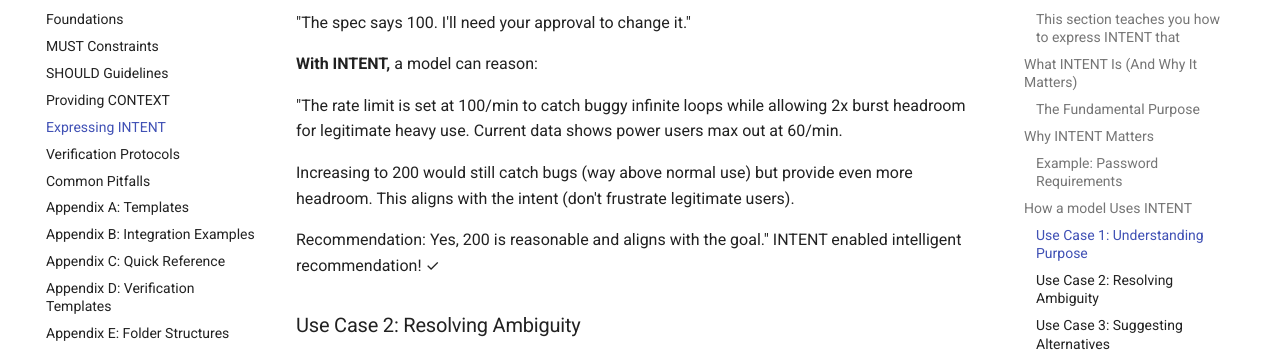
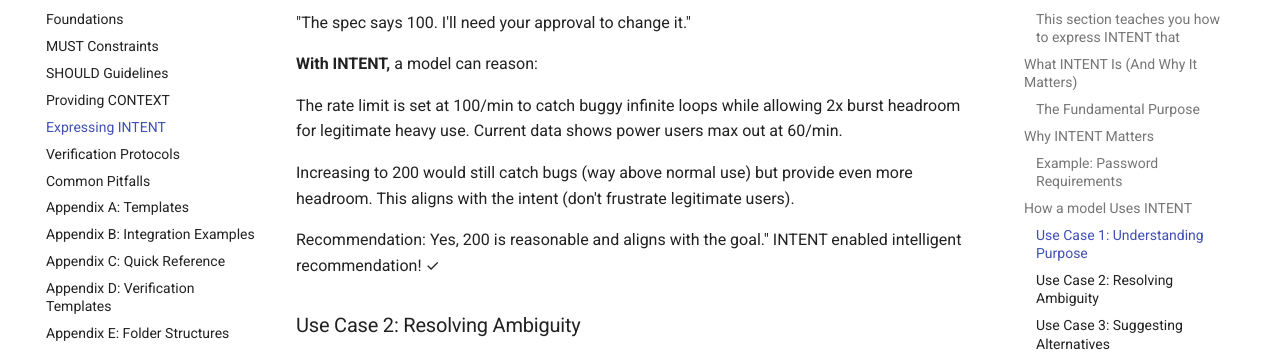
Before and after one commit to ArchieCur/ai-system-design, an MkDocs documentation site: the page built from docs/specifications/Specifications_5_Expressing_INTENT.md, in a window 1280 px wide and 900 px high, scrolled down 4948 px. Shown: the part 164-516 px from the top of the window. Built offline with MkDocs 1.6.1 and Material for MkDocs 9.7.7, drawn with Linux system fonts in a browser that asks for light colours; comment, search, counter and statistics services are not loaded.

```diff
--- a/docs/specifications/Specifications_5_Expressing_INTENT.md
+++ b/docs/specifications/Specifications_5_Expressing_INTENT.md
@@ -224,7 +224,7 @@ User asks: "Can we increase rate limit to 200?"
 
 **With INTENT,** a model can reason:
 
-"The rate limit is set at 100/min to catch buggy infinite loops while allowing 2x burst headroom for legitimate heavy use. Current data shows power users max out at 60/min.
+The rate limit is set at 100/min to catch buggy infinite loops while allowing 2x burst headroom for legitimate heavy use. Current data shows power users max out at 60/min.
 
 Increasing to 200 would still catch bugs (way above normal use) but provide even more headroom. This aligns with the intent (don't frustrate legitimate users).
 
```
